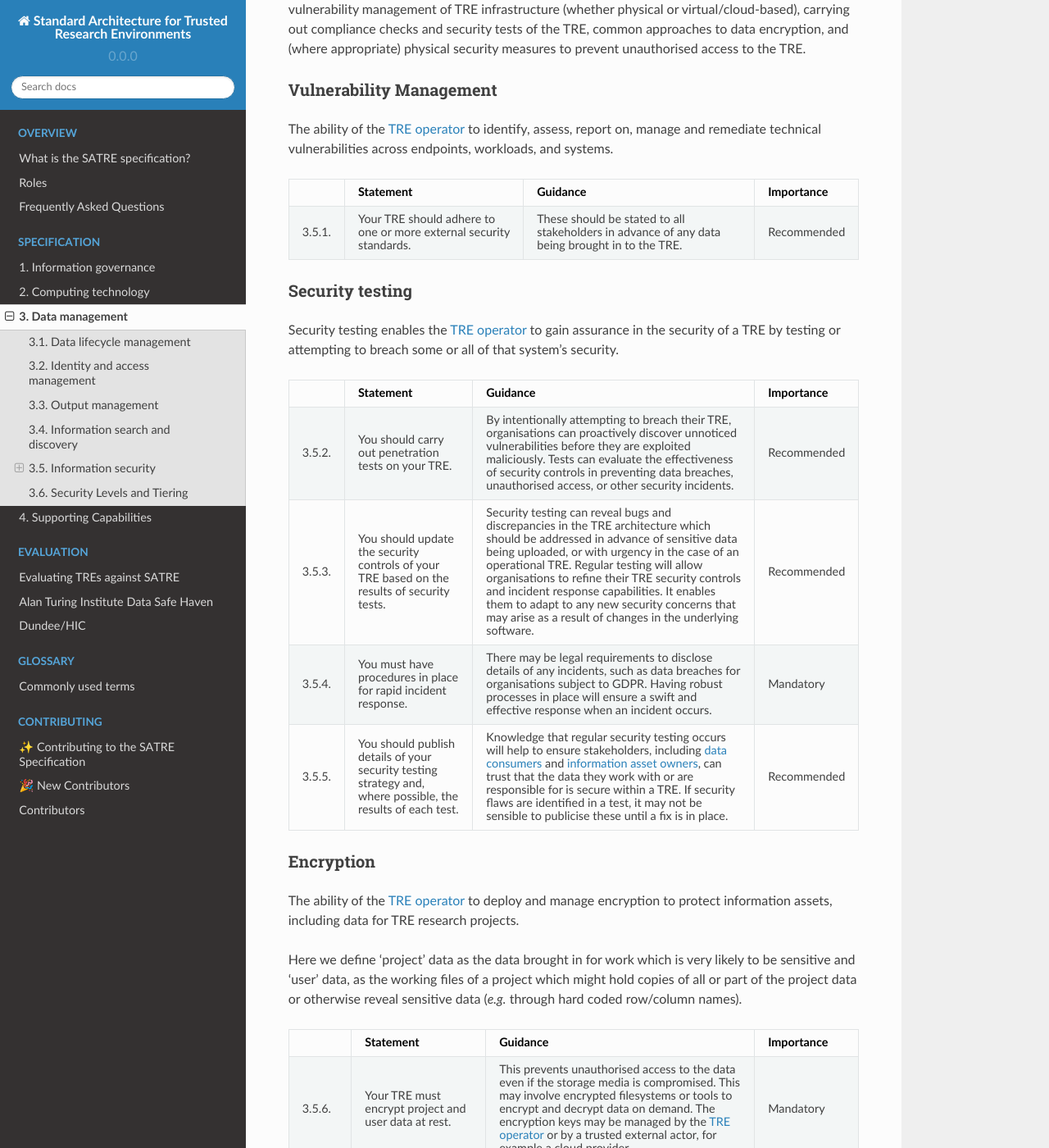
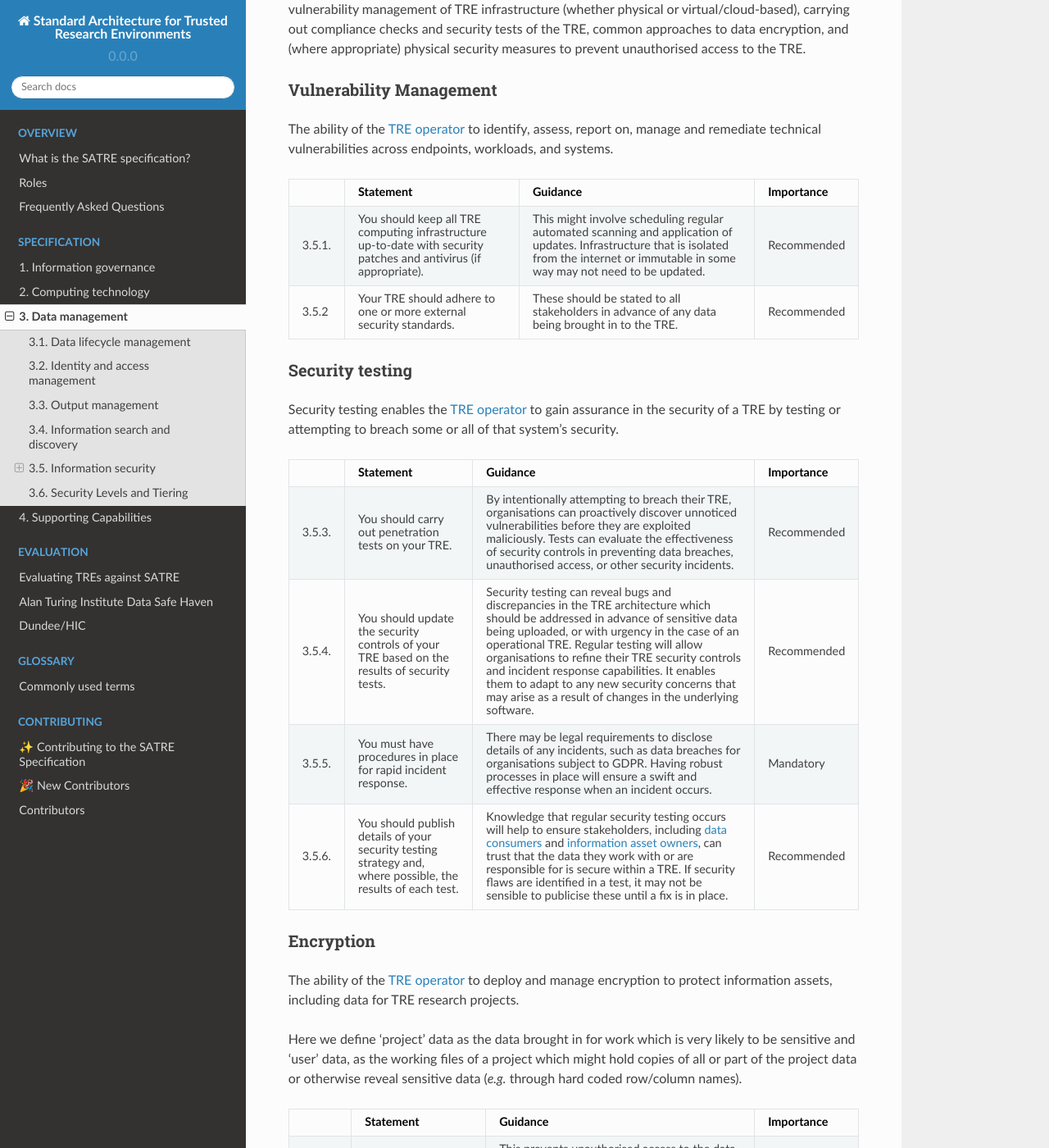
Before and after one commit to sa-tre/satre-specification, a Sphinx documentation site: the page built from docs/source/pillars/data_management.md, in a window 1280 px wide and 1400 px high, scrolled down 4392 px. Shown: the whole window at 82% size. Built offline with Sphinx 7.4.7 and the Read the Docs theme 2.0.0, drawn with Linux system fonts in a browser that asks for light colours; part of the change alters nothing that is shown; some of the changed text lies outside the part shown.

Commit message:
Reinstate section 3.5.1

```diff
--- a/docs/source/pillars/data_management.md
+++ b/docs/source/pillars/data_management.md
@@ -225,6 +225,11 @@ The ability of the {ref}`TRE operator <infrastructure_roles>` to identify, asses
   - Guidance
   - Importance
 * - 3.5.1.
+  - You should keep all TRE computing infrastructure up-to-date with security patches and antivirus (if appropriate).
+  - This might involve scheduling regular automated scanning and application of updates.
+    Infrastructure that is isolated from the internet or immutable in some way may not need to be updated.
+  - Recommended
+* - 3.5.2
   - Your TRE should adhere to one or more external security standards.
   - These should be stated to all stakeholders in advance of any data being brought in to the TRE.
   - Recommended
@@ -244,22 +249,22 @@ Security testing enables the {ref}`TRE operator <infrastructure_roles>` to gain
   - Statement
   - Guidance
   - Importance
-* - 3.5.2.
+* - 3.5.3.
   - You should carry out penetration tests on your TRE.
   - By intentionally attempting to breach their TRE, organisations can proactively discover unnoticed vulnerabilities before they are exploited maliciously. Tests can evaluate the effectiveness of security controls in preventing data breaches, unauthorised access, or other security incidents.
   - Recommended
-* - 3.5.3.
+* - 3.5.4.
   - You should update the security controls of your TRE based on the results of security tests.
   - Security testing can reveal bugs and discrepancies in the TRE architecture which should be addressed in advance of sensitive data being uploaded, or with urgency in the case of an operational TRE.
     Regular testing will allow organisations to refine their TRE security controls and incident response capabilities.
     It enables them to adapt to any new security concerns that may arise as a result of changes in the underlying software.
   - Recommended
-* - 3.5.4.
+* - 3.5.5.
   - You must have procedures in place for rapid incident response.
   - There may be legal requirements to disclose details of any incidents, such as  data breaches for organisations subject to GDPR.
     Having robust processes in place will ensure a swift and effective response when an incident occurs.
   - Mandatory
-* - 3.5.5.
+* - 3.5.6.
   - You should publish details of your security testing strategy and, where possible, the results of each test.
   - Knowledge that regular security testing occurs will help to ensure stakeholders, including {ref}`data consumers <project_roles>` and {ref}`information asset owners <data_roles>`, can trust that the data they work with or are responsible for is secure within a TRE.
     If security flaws are identified in a test, it may not be sensible to publicise these until a fix is in place.
@@ -282,28 +287,28 @@ Here we define 'project' data as the data brought in for work which is very like
   - Statement
   - Guidance
   - Importance
-* - 3.5.6.
+* - 3.5.7.
   - Your TRE must encrypt project and user data at rest.
   - This prevents unauthorised access to the data even if the storage media is compromised.
     This may involve encrypted filesystems or tools to encrypt and decrypt data on demand.
     The encryption keys may be managed by the {ref}`TRE operator <infrastructure_roles>` or by a trusted external actor, for example a cloud provider.
   - Mandatory
-* - 3.5.7.
+* - 3.5.8.
   - Your TRE must encrypt data when in transit between the TRE and external networks or computers.
   - Data encryption must be used to safeguard against interception or tampering during transmission.
     This includes both data ingress and egress and users accessing the TRE, for example over a remote desktop or shell session.
   - Mandatory
-* - 3.5.8.
+* - 3.5.9.
   - Your TRE should encrypt data when in transit inside the TRE.
   - If possible, data transfers between different components of a TRE should also be encrypted.
   - Recommended
-* - 3.5.9.
+* - 3.5.10.
   - You should use encryption algorithms and software that are widely accepted as secure.
   - Encryption algorithms widely accepted as secure today may become insecure in the future, for instance due to newly-identified flaws, or advances in compute capabilities.
     The latest security patches and updates should be applied to any encryption software being used by the TRE.
     This helps address any known vulnerabilities or weaknesses in the encryption implementation.
   - Recommended
-* - 3.5.10.
+* - 3.5.11.
   - Your TRE should use secure key management.
   - TREs should employ secure key management practices, including storing encryption keys separately from the encrypted data and implementing strong access controls (_e.g._ Single Sign On) for key management systems.
   - Recommended
@@ -325,12 +330,12 @@ Physical security controls can provide TREs using highly sensitive data an extra
   - Statement
   - Guidance
   - Importance
-* - 3.5.11.
+* - 3.5.12.
   - Your TRE could offer physical protection measures against data leakage or theft via physical means.
   - Restricting access to research facilities containing computers logged into TREs can help prevent malicious actors from viewing or stealing sensitive data, for example by photographing a computer screen.
     Physical controls on access to a TRE could include surveillance systems, restricting physical access to authorised personnel only, visitor management systems and employee training.
   - Optional
-* - 3.5.12
+* - 3.5.13
   - Your TRE may need to comply with specific regulatory requirements due to the types of data it is hosting.
   - Regulatory frameworks often emphasise the need for security controls to protect sensitive data.
     Compliance with these regulations could require organisations to implement specific security measures to safeguard their TRE from unauthorised access.
```
